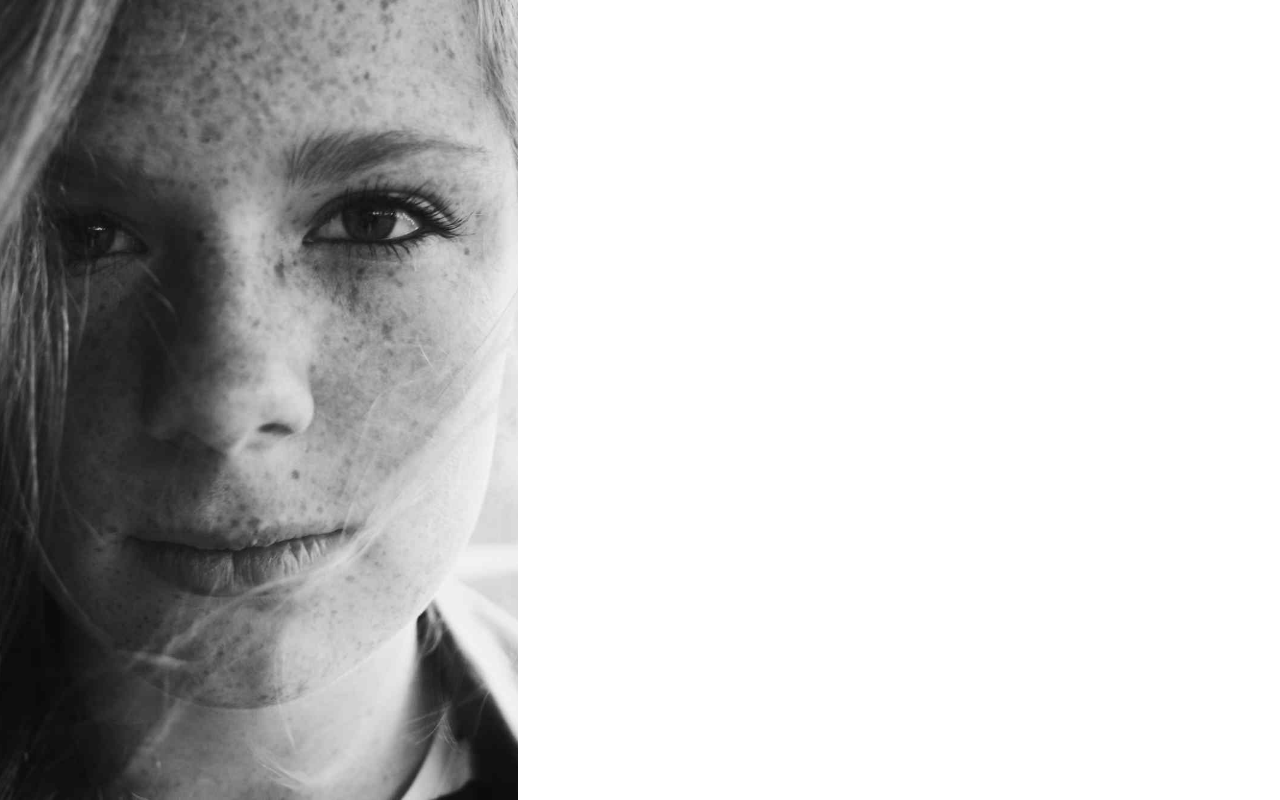
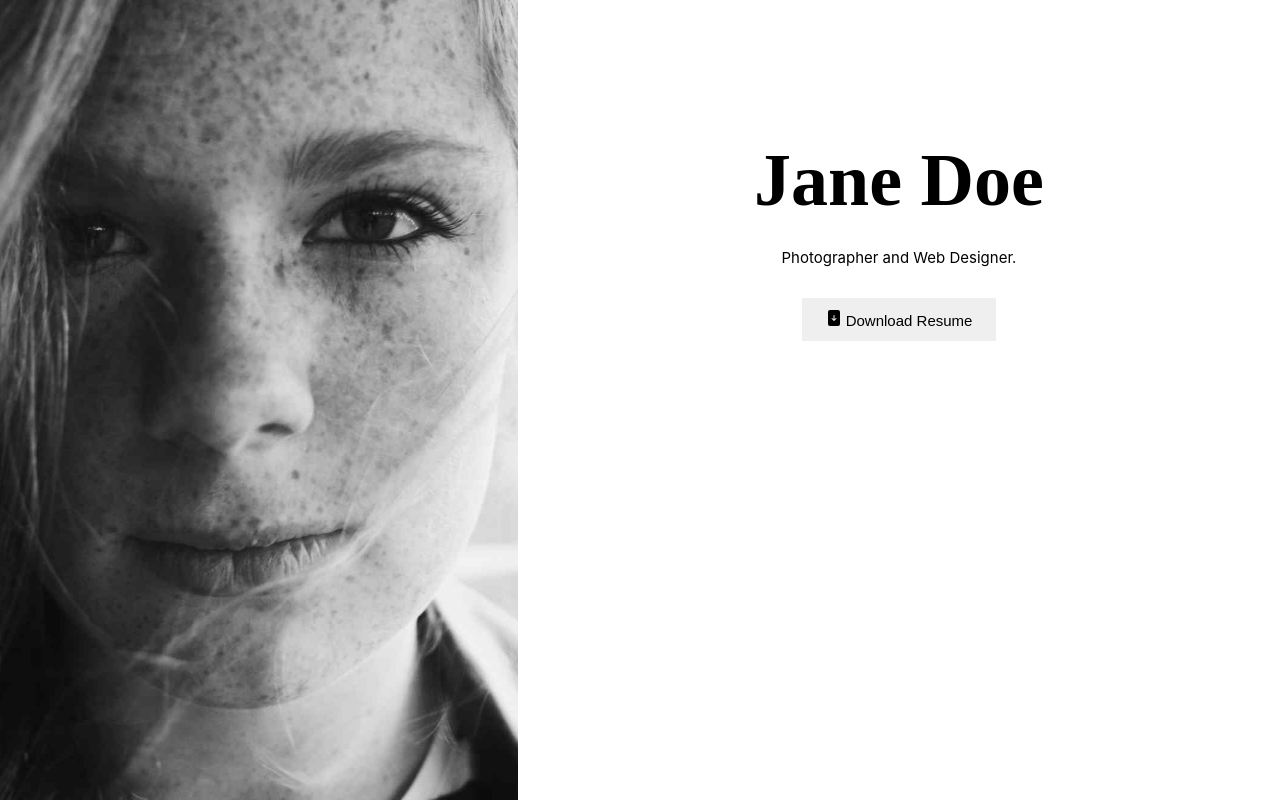
Before and after one commit to Brandon-BK/photography, a Next.js app: page / in a window 1280 px wide. Built offline with nearby package versions, Linux system fonts and the light colour scheme.

Commit message:
completed banner-section

```diff
--- /dev/null
+++ b/components/Banner.jsx
@@ -0,0 +1,20 @@
+const Banner = () => {
+    return (
+        <div style={{
+            padding:"128px 16px",
+            display:"flex",
+            flexDirection:"column",
+            alignItems:"center"
+
+        }}>
+           <h1 style={{fontFamily: "Montserrat",textAlign:"center", margin:"10px 0px",fontSize:"74px"}}><b style={{font:"64px"}}>Jane Doe</b></h1>
+           <p style={{textAlign:"center", fontSize:"15px"}}>Photographer and Web Designer.</p>
+           <button style={{textAlign:"center",margin:"16px 0px 0px",padding:"12px 24px", border:"none", fontSize:"15px"}}> <svg xmlns="http://www.w3.org/2000/svg" width="16" height="16" fill="currentColor" class="bi bi-file-arrow-down-fill" viewBox="0 0 16 16">
+  <path d="M12 0H4a2 2 0 0 0-2 2v12a2 2 0 0 0 2 2h8a2 2 0 0 0 2-2V2a2 2 0 0 0-2-2zM8 5a.5.5 0 0 1 .5.5v3.793l1.146-1.147a.5.5 0 0 1 .708.708l-2 2a.5.5 0 0 1-.708 0l-2-2a.5.5 0 1 1 .708-.708L7.5 9.293V5.5A.5.5 0 0 1 8 5z"/>
+</svg> Download Resume</button>
+        </div>
+    );
+}
+
+
+export default Banner;
--- a/pages/index.js
+++ b/pages/index.js
@@ -1,9 +1,10 @@
 import Box from '@mui/material/Box';
+import Banner from '../components/Banner';
 
 export default function Home() {
   return (
     <Box>
-
+      <Banner />
     </Box>
   )
 }
```
Also changed, not shown: 1 other file (tests, documents, lock files or other folders).
